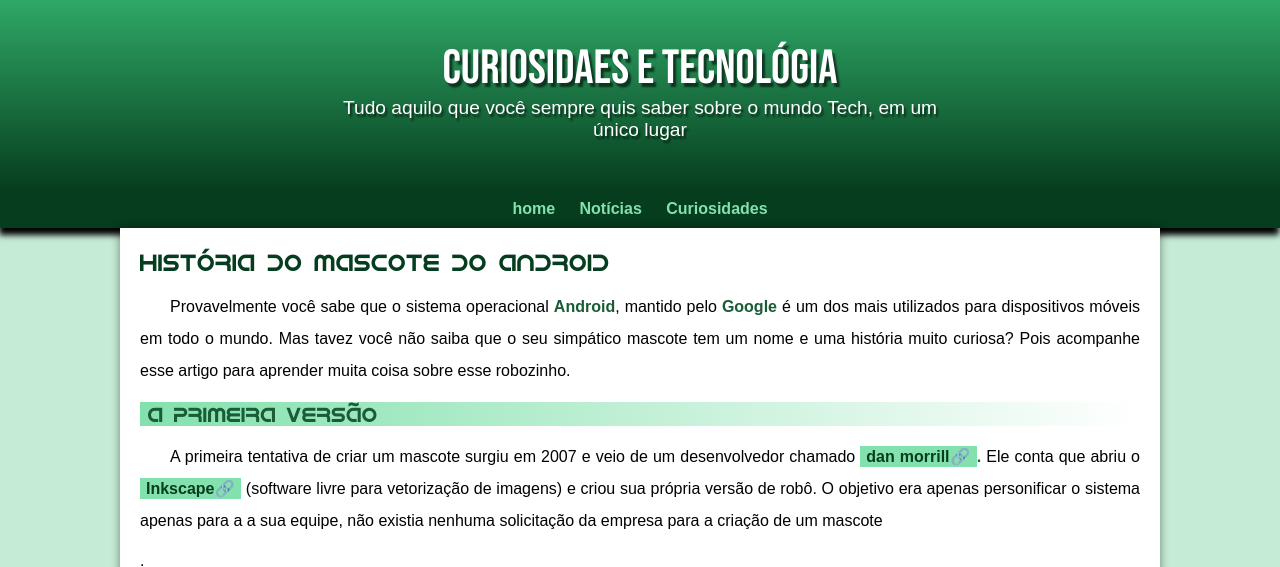
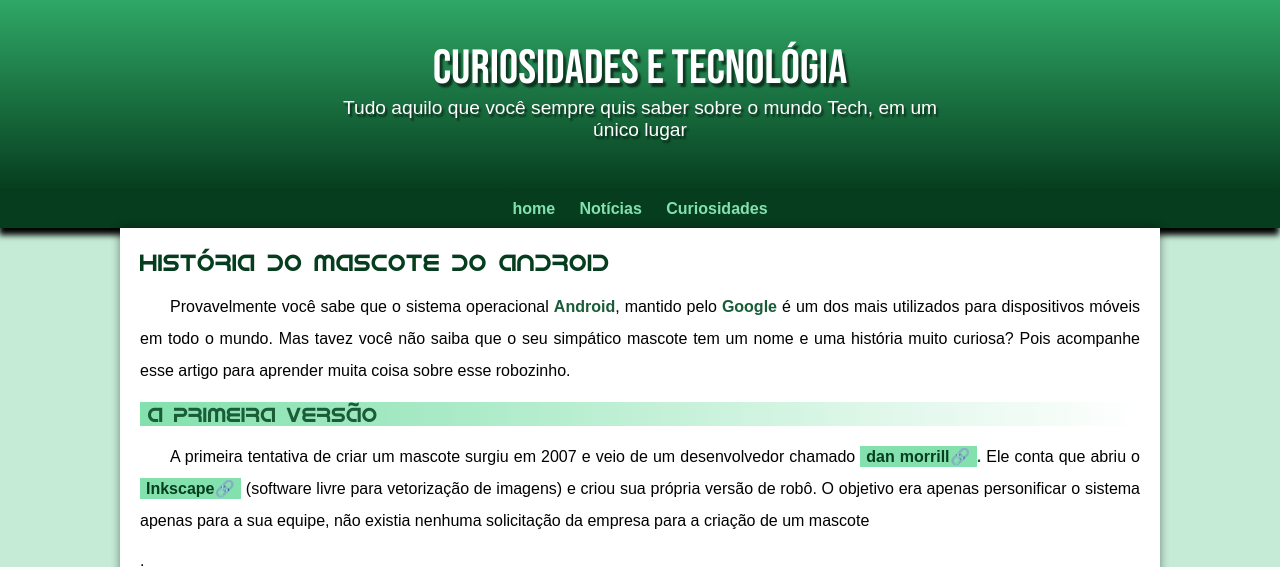
Before and after one commit to jujubasantos/projeto-android, a plain HTML site: page index.html in a window 1280 px wide. Shown: the top 567 px of the page. Drawn offline with Linux system fonts and the light colour scheme.

Commit message:
novas alterções no index.html

```diff
--- a/index.html
+++ b/index.html
@@ -9,7 +9,7 @@
 </head>
 <body>
   <header>
-    <h1>Curiosidaes e tecnológia</h1>
+    <h1>Curiosidades e tecnológia</h1>
     <p>Tudo aquilo que você sempre quis saber sobre o mundo Tech, em um único lugar</p>
  </header>
  <nav>
@@ -25,7 +25,7 @@
 
             <h2 id="julia-01">A primeira versão</h2>
 
-            <p>A primeira tentativa de criar um mascote surgiu em 2007 e veio de um desenvolvedor chamado <strong><a href="https://androidcommunity.com/dan-morrill-shows-us-the-android-mascot-that-almost-was-20130103/">dan morrill🔗</a>.</strong> Ele conta que abriu o  <strong><a href="https://inkscape.org/pt-br/">Inkscape🔗</a></strong> (software livre para vetorização de imagens) e criou sua própria versão de robô. O objetivo era apenas personificar o sistema apenas para a a sua equipe, não existia nenhuma solicitação da empresa para a criação de um mascote</p>.
+            <p>A primeira tentativa de criar um mascote surgiu em 2007 e veio de um desenvolvedor chamado <strong><a href="https://androidcommunity.com/dan-morrill-shows-us-the-android-mascot-that-almost-was-20130103/">dan morrill🔗</a>.</strong> Ele conta que abriu o  <strong><a href="https://inkscape.org/pt-br/">Inkscape🔗</a></strong> (software livre para vetorização de imagens) e criou sua própria versão de robô. O objetivo era apenas personificar o sistema apenas para a sua equipe, não existia nenhuma solicitação da empresa para a criação de um mascote</p>.
 
            <picture>
             <source media="(max-width: 500px)" srcset="imagens/dan-droids-pq.png">
```
